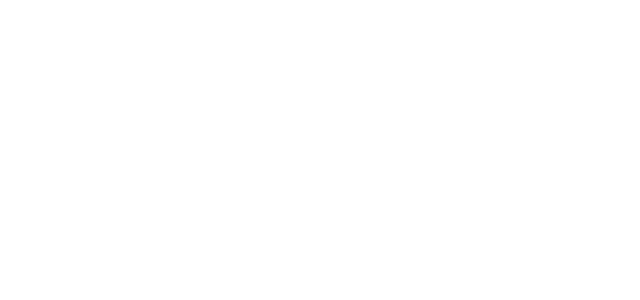
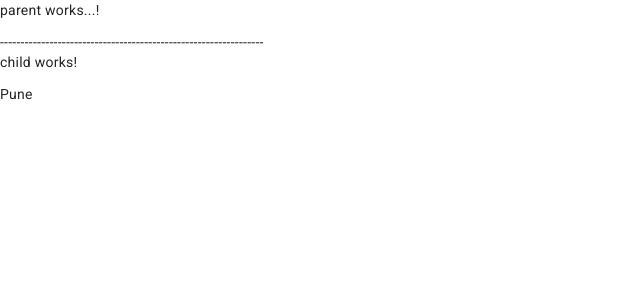
Before and after one commit to pbhapkar17/octBatch, an Angular app in the folder angularProject/myApplication/: page /parent in a window 1280 px wide. Before the commit this address led to /. Shown: the top 300 px of the page, without its empty margins (0-640 px from the left). Built offline with nearby package versions, Linux system fonts and the light colour scheme.

Commit message:
parent child

```diff
--- a/angularProject/myApplication/src/app/app-routing.module.ts
+++ b/angularProject/myApplication/src/app/app-routing.module.ts
@@ -4,12 +4,16 @@
 import { DatabindingComponent } from './databinding/databinding.component';
 import { TestComponent } from './test/test.component';
 import { DirectiveComponent } from './directive/directive.component';
+import { ParentComponent } from './parent/parent.component';
+import { ChildComponent } from './child/child.component';
 
 const routes: Routes = [
   { path : "", component: HomeComponent},
   { path: "databiding", component:DatabindingComponent },
   { path: "test", component : TestComponent},
   { path : 'directive', component : DirectiveComponent},
+  { path :'parent', component: ParentComponent},
+  { path : 'child', component: ChildComponent},
   { path : 'user', loadChildren:()=>import('./user/user.module').then(m=>m.UserModule)},
   { path : "admin", loadChildren:()=>import('./admin/admin.module').then(mod=>mod.AdminModule)}
 ];
--- a/angularProject/myApplication/src/app/app.module.ts
+++ b/angularProject/myApplication/src/app/app.module.ts
@@ -9,6 +9,8 @@
 import { TestComponent } from './test/test.component';
 import { DirectiveComponent } from './directive/directive.component';
 import { BrowserAnimationsModule } from '@angular/platform-browser/animations';
+import { ParentComponent } from './parent/parent.component';
+import { ChildComponent } from './child/child.component';
 
 console.log('app module calling.........');
 
@@ -20,6 +22,8 @@
     DatabindingComponent,
     TestComponent,
     DirectiveComponent,
+    ParentComponent,
+    ChildComponent,
 
   ],
   imports: [  //modules
--- /dev/null
+++ b/angularProject/myApplication/src/app/child/child.component.html
@@ -0,0 +1,2 @@
+<p>child works!</p>
+{{cityFromParent}}
--- a/angularProject/myApplication/src/app/home/home.component.html
+++ b/angularProject/myApplication/src/app/home/home.component.html
@@ -5,6 +5,7 @@
 <button (click)="test()">test way 2</button>
 <button (click)="directiveCompo()">directive</button>
 <button routerLink="user/userLogin">User Module</button>
+<button routerLink="/parent"> Parent </button>
 <!-- /path1:modulePath>>into appRouting.ts/path2:compo inside module>>inside perticular module's routing.ts file -->
 
 <button (click)="adminMod()">Admin</button>
--- /dev/null
+++ b/angularProject/myApplication/src/app/parent/parent.component.html
@@ -0,0 +1,7 @@
+<p>parent works...!</p>
+
+
+
+
+----------------------------------------------------------------
+<app-child [cityFromParent]='city'></app-child>
--- /dev/null
+++ b/angularProject/myApplication/src/app/parent/parent.component.ts
@@ -0,0 +1,10 @@
+import { Component } from '@angular/core';
+
+@Component({
+  selector: 'app-parent',
+  templateUrl: './parent.component.html',
+  styleUrls: ['./parent.component.css']
+})
+export class ParentComponent {
+   city = 'Pune';
+}
```
Also changed, not shown: angularProject/myApplication/src/app/child/child.component.ts (added, +10 -0 lines), angularProject/myApplication/src/app/child/child.component.css (added), angularProject/myApplication/src/app/parent/parent.component.css (added), 2 other files (tests, documents, lock files or other folders).
